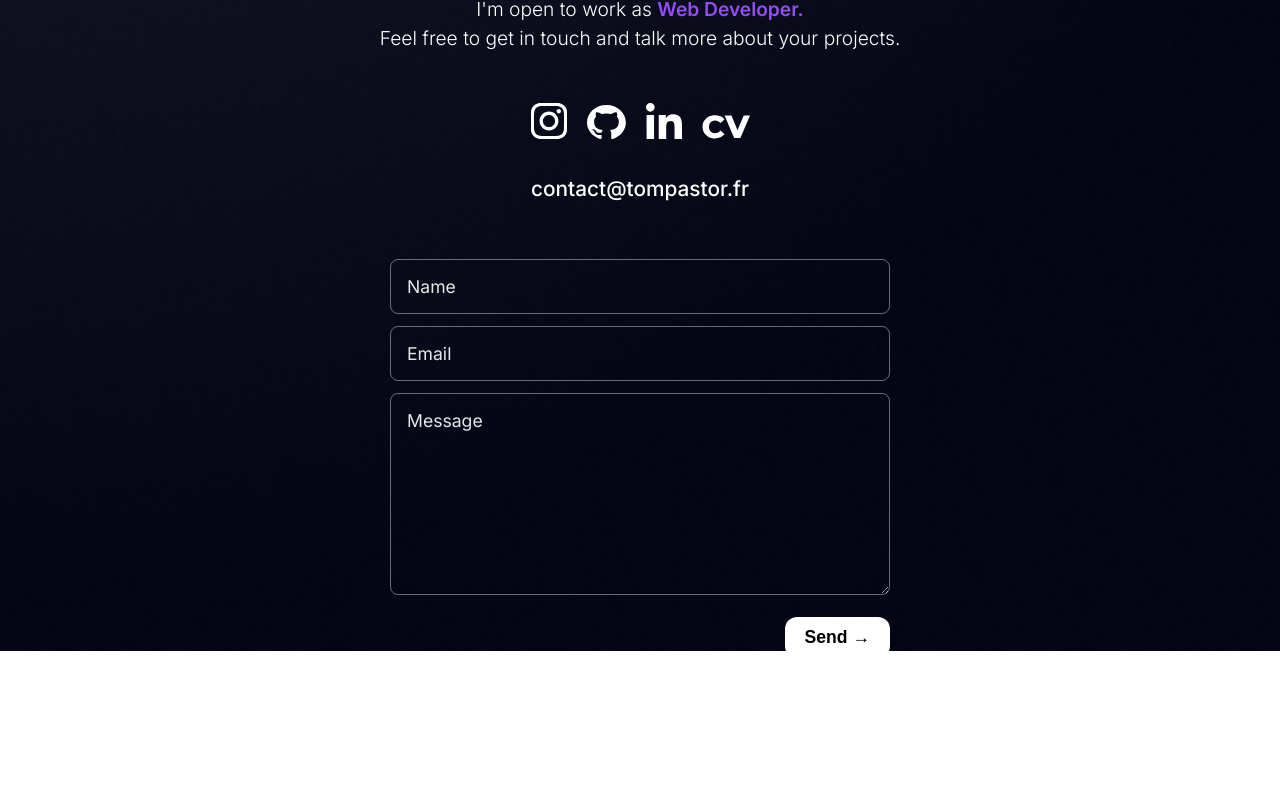
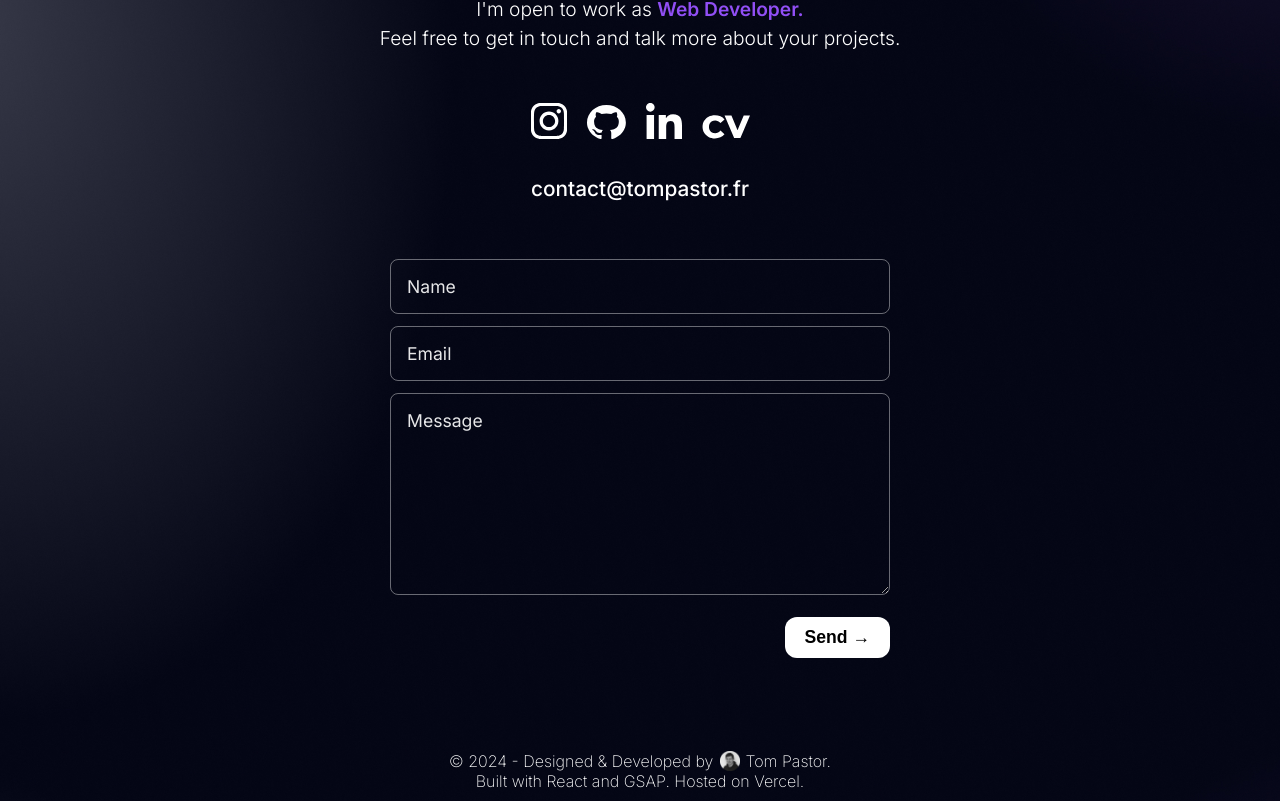
Before and after one commit to TomPast/portfolio-v3, a React (Vite) app: page / in a window 1280 px wide. Shown: the part 5207-6008 px from the top of the page. Before the commit the page ends 5865 px from the top, so only its background shows below. Built offline with nearby package versions, Linux system fonts and the light colour scheme; no server answers.

Commit message:
feat: add footer

```diff
--- a/src/App.tsx
+++ b/src/App.tsx
@@ -15,7 +15,7 @@ import Projects from './sections/Projects/Projects'
 import bgImg from './assets/img/secondary-bg.jpg'
 import AboutMe from './sections/AboutMe/AboutMe'
 import Contact from './sections/Contact/Contact'
-
+import Footer from './sections/Footer/Footer'
 gsap.registerPlugin(useGSAP)
 
 function App() {
@@ -25,7 +25,8 @@ function App() {
         className="body"
         style={{
           backgroundImage: `url(${bgImg})`,
-          backgroundSize: 'cover',
+          backgroundSize: '100% auto',
+          backgroundRepeat: 'repeat-y',
         }}
       >
         <Main />
@@ -37,6 +38,7 @@ function App() {
         <Projects />
         <AboutMe />
         <Contact />
+        <Footer />
       </div>
     </ReactLenis>
   )
--- /dev/null
+++ b/src/sections/Footer/Footer.scss
@@ -0,0 +1,26 @@
+@import '../../global.scss';
+
+.footer {
+  display: flex;
+  flex-direction: column;
+  align-items: center;
+  width: 100%;
+  padding-bottom: 10px;
+  margin-top: 100px;
+  font-family: var(--secondary-font);
+  font-weight: 200;
+
+  p {
+    font-size: 1rem;
+    margin: 0;
+    display: flex;
+    align-items: flex-end;
+  }
+
+  .me-logo {
+    width: 20px;
+    height: auto;
+    margin-right: 5px;
+    margin-left: 7px;
+  }
+}
--- /dev/null
+++ b/src/sections/Footer/Footer.tsx
@@ -0,0 +1,20 @@
+import React from 'react'
+
+import './Footer.scss'
+
+import MeLogo from '../../assets/img/me.png'
+
+function Footer() {
+  return (
+    <footer className="footer">
+      <p>
+        © 2024 - Designed & Developed by{' '}
+        <img src={MeLogo} alt="Tom Pastor" className="me-logo" />
+        Tom Pastor.
+      </p>
+      <p>Built with React and GSAP. Hosted on Vercel.</p>
+    </footer>
+  )
+}
+
+export default Footer
--- a/src/sections/Main/Main.tsx
+++ b/src/sections/Main/Main.tsx
@@ -1,4 +1,4 @@
-import React, { useMemo } from 'react'
+import React from 'react'
 import './Main.scss'
 import Header from '../../components/Header/Header'
 import MainTitle from '../../components/MainTitle/MainTitle'
```
